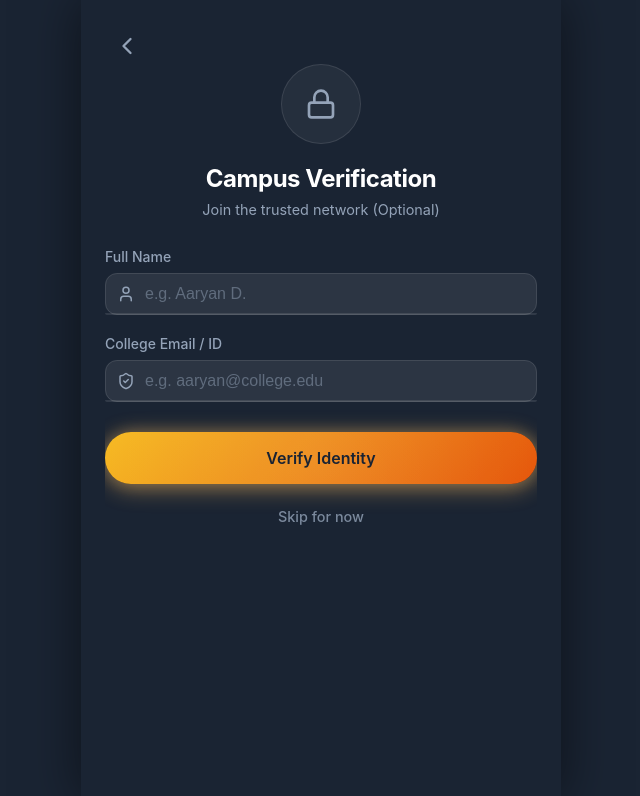
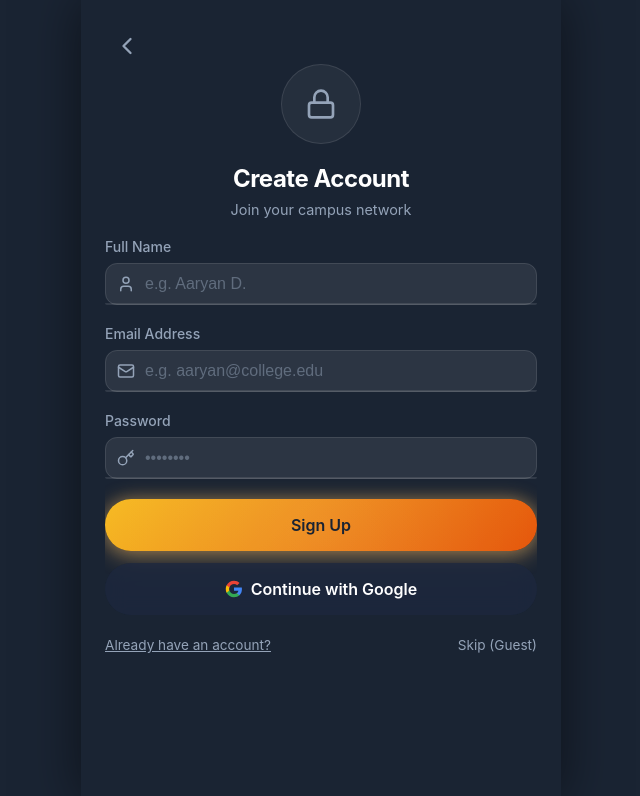
Before and after one commit to aaryandhamankar/orbit, a React (Vite) app: page / in a window 1280 px wide. Both pictures are taken after a click on the button "Get Started". Shown: the top 796 px of the page, without its empty margins (319-959 px from the left). Built offline with nearby package versions, Linux system fonts and the light colour scheme.

Commit message:
Add Firebase dependencies and update Onboarding for auth

```diff
--- a/package.json
+++ b/package.json
@@ -13,6 +13,7 @@
     "deploy": "gh-pages -d dist"
   },
   "dependencies": {
+    "firebase": "^12.8.0",
     "framer-motion": "^12.25.0",
     "lucide-react": "^0.562.0",
     "react": "^19.2.0",
--- /dev/null
+++ b/src/firebase.js
@@ -0,0 +1,23 @@
+import { initializeApp } from "firebase/app";
+import { getAnalytics } from "firebase/analytics";
+import { getAuth } from "firebase/auth";
+import { getFirestore } from "firebase/firestore";
+
+// Your web app's Firebase configuration
+const firebaseConfig = {
+    apiKey: "AIzaSyCPy6qORSX9b-ZCt-7aSmEGQOpYe-7Wryg",
+    authDomain: "orbit-1501.firebaseapp.com",
+    projectId: "orbit-1501",
+    storageBucket: "orbit-1501.firebasestorage.app",
+    messagingSenderId: "301538395015",
+    appId: "1:301538395015:web:718b6c413400b2cb1b0922",
+    measurementId: "G-J8X74CNGNV"
+};
+
+// Initialize Firebase
+const app = initializeApp(firebaseConfig);
+const analytics = getAnalytics(app);
+const auth = getAuth(app);
+const db = getFirestore(app);
+
+export { app, analytics, auth, db };
--- a/src/screens/Onboarding.jsx
+++ b/src/screens/Onboarding.jsx
@@ -1,10 +1,19 @@
 import { useState, useEffect } from 'react';
 import { motion, AnimatePresence, useMotionValue, animate, useTransform } from 'framer-motion';
-import { ChevronRight, ChevronLeft, ShieldCheck, MapPin, Clock, Car, User, Users, Lock, Sun, Moon } from 'lucide-react';
+import { ChevronRight, ChevronLeft, ShieldCheck, MapPin, Clock, Car, User, Users, Lock, Sun, Moon, Mail, Key } from 'lucide-react';
 import Button from '../components/Button';
 import { playClickSound } from '../utils/sound';
 import Input from '../components/Input';
 import Select from '../components/Select';
+import { auth } from '../firebase';
+import {
+    signInWithPopup,
+    GoogleAuthProvider,
+    signInAnonymously,
+    createUserWithEmailAndPassword,
+    signInWithEmailAndPassword,
+    updateProfile
+} from 'firebase/auth';
 
 // Defined outside to prevent re-renders losing focus
 const Step1_Welcome = ({ nextStep, toggleTheme, currentTheme }) => {
@@ -266,9 +275,11 @@ const Step1_Welcome = ({ nextStep, toggleTheme, currentTheme }) => {
 
 const Step2_Verification = ({ nextStep, prevStep, formData, updateFormData }) => {
     const [status, setStatus] = useState('idle'); // idle, verifying, success
+    const [isSignUp, setIsSignUp] = useState(true);
+    const [password, setPassword] = useState('');
+    const [error, setError] = useState('');
 
-    const handleVerify = () => {
-        if (!formData.name || !formData.collegeId) return;
+    const runSuccessAnimation = () => {
         setStatus('verifying');
         setTimeout(() => {
             setStatus('success');
@@ -278,8 +289,58 @@ const Step2_Verification = ({ nextStep, prevStep, formData, updateFormData }) =>
         }, 2000);
     };
 
-    const handleSkip = () => {
-        nextStep();
+    const handleEmailAuth = async () => {
+        if (!formData.collegeId || !password || (isSignUp && !formData.name)) {
+            setError("Please fill in all fields.");
+            return;
+        }
+        setError('');
+
+        try {
+            if (isSignUp) {
+                const userCredential = await createUserWithEmailAndPassword(auth, formData.collegeId, password);
+                await updateProfile(userCredential.user, { displayName: formData.name });
+            } else {
+                const userCredential = await signInWithEmailAndPassword(auth, formData.collegeId, password);
+                // Update local form data with fetched name if available
+                if (userCredential.user.displayName) {
+                    updateFormData('name', userCredential.user.displayName);
+                }
+            }
+            runSuccessAnimation();
+        } catch (err) {
+            console.error("Auth Error:", err);
+            setError(err.message.replace("Firebase: ", ""));
+        }
+    };
+
+    const handleGoogleSignIn = async () => {
+        setError('');
+        try {
+            const provider = new GoogleAuthProvider();
+            const result = await signInWithPopup(auth, provider);
+            const user = result.user;
+
+            updateFormData('name', user.displayName || '');
+            updateFormData('collegeId', user.email || '');
+            runSuccessAnimation();
+        } catch (err) {
+            console.error("Google Auth Error:", err);
+            setError(err.message.replace("Firebase: ", ""));
+        }
+    };
+
+    const handleAnonymousSignIn = async () => {
+        setError('');
+        try {
+            await signInAnonymously(auth);
+            updateFormData('name', 'Guest Student');
+            updateFormData('collegeId', 'guest@campus.edu'); // Placeholder
+            runSuccessAnimation();
+        } catch (err) {
+            console.error("Anon Auth Error:", err);
+            setError("Could not sign in anonymously.");
+        }
     };
 
     return (
@@ -301,7 +362,7 @@ const Step2_Verification = ({ nextStep, prevStep, formData, updateFormData }) =>
                 <ChevronLeft size={28} />
             </button>
 
-            <div style={{ marginBottom: '30px', textAlign: 'center' }}>
+            <div style={{ marginBottom: '20px', textAlign: 'center' }}>
                 <div style={{
                     width: '80px', height: '80px',
                     margin: '0 auto 20px auto',
@@ -365,14 +426,22 @@ const Step2_Verification = ({ nextStep, prevStep, formData, updateFormData }) =>
                     </AnimatePresence>
                 </div>
 
-                <h2>{status === 'success' ? 'Verified!' : 'Campus Verification'}</h2>
+                <h2>{status === 'success' ? 'Verified!' : (isSignUp ? 'Create Account' : 'Welcome Back')}</h2>
                 <p style={{ color: 'var(--color-text-secondary)', marginTop: '8px', fontSize: '0.9rem' }}>
-                    {status === 'verifying' ? 'Verifying credentials...' : 'Join the trusted network (Optional)'}
+                    {status === 'verifying' ? 'Verifying credentials...' : 'Join your campus network'}
                 </p>
             </div>
 
             {status === 'idle' && (
-                <div style={{ marginBottom: '30px' }}>
+                <div style={{ marginBottom: '20px' }}>
+                    <AnimatePresence mode="wait">
+                        {isSignUp && (
+                            <motion.div
+                                key="name-input"
+                                initial={{ opacity: 0, height: 0 }}
+                                animate={{ opacity: 1, height: 'auto' }}
+                                exit={{ opacity: 0, height: 0 }}
+                            >
                                 <Input
                                     label="Full Name"
                                     placeholder="e.g. Aaryan D."
@@ -380,38 +449,98 @@ const Step2_Verification = ({ nextStep, prevStep, formData, updateFormData }) =>
                                     value={formData.name}
                                     onChange={(e) => updateFormData('name', e.target.value)}
                                 />
+                            </motion.div>
+                        )}
+                    </AnimatePresence>
+
                     <Input
-                        label="College Email / ID"
+                        label="Email Address"
                         placeholder="e.g. aaryan@college.edu"
-                        icon={ShieldCheck}
-                        value={formData.collegeId}
+                        icon={Mail}
+                        value={formData.collegeId} // Using collegeId as email field for compatibility
                         onChange={(e) => updateFormData('collegeId', e.target.value)}
                     />
+
+                    <Input
+                        label="Password"
+                        placeholder="••••••••"
+                        icon={Key}
+                        type="password"
+                        value={password}
+                        onChange={(e) => setPassword(e.target.value)}
+                    />
+
+                    {error && (
+                        <motion.p
+                            initial={{ opacity: 0 }}
+                            animate={{ opacity: 1 }}
+                            style={{ color: '#ff4d4d', fontSize: '0.85rem', marginTop: '10px', textAlign: 'center' }}
+                        >
+                            {error}
+                        </motion.p>
+                    )}
                 </div>
             )}
 
             <div style={{ display: 'flex', flexDirection: 'column', gap: '12px' }}>
                 <Button
-                    onClick={handleVerify}
+                    onClick={handleEmailAuth}
                     variant="primary"
-                    disabled={status !== 'idle' || !formData.name || !formData.collegeId}
+                    disabled={status !== 'idle'}
                 >
-                    {status === 'idle' ? 'Verify Identity' : (status === 'verifying' ? 'Verifying...' : 'Verified')}
+                    {status === 'idle' ? (isSignUp ? 'Sign Up' : 'Sign In') : (status === 'verifying' ? 'Verifying...' : 'Verified')}
                 </Button>
 
                 {status === 'idle' && (
+                    <>
+                        <Button
+                            onClick={handleGoogleSignIn}
+                            variant="secondary"
+                            style={{ background: 'var(--color-bg-card)', border: '1px solid var(--glass-border)' }}
+                        >
+                            <span style={{ display: 'flex', alignItems: 'center', justifyContent: 'center', gap: '8px' }}>
+                                <svg width="18" height="18" viewBox="0 0 24 24">
+                                    <path d="M22.56 12.25c0-.78-.07-1.53-.2-2.25H12v4.26h5.92c-.26 1.37-1.04 2.53-2.21 3.31v2.77h3.57c2.08-1.92 3.28-4.74 3.28-8.09z" fill="#4285F4" />
+                                    <path d="M12 23c2.97 0 5.46-.98 7.28-2.66l-3.57-2.77c-.98.66-2.23 1.06-3.71 1.06-2.86 0-5.29-1.93-6.16-4.53H2.18v2.84C3.99 20.53 7.7 23 12 23z" fill="#34A853" />
+                                    <path d="M5.84 14.09c-.22-.66-.35-1.36-.35-2.09s.13-1.43.35-2.09V7.07H2.18C1.43 8.55 1 10.22 1 12s.43 3.45 1.18 4.93l2.85-2.24-8.81z" fill="#FBBC05" />
+                                    <path d="M12 5.38c1.62 0 3.06.56 4.21 1.64l3.15-3.15C17.45 2.09 14.97 1 12 1 7.7 1 3.99 3.47 2.18 7.07l3.66 2.84c.87-2.6 3.3-4.53 6.16-4.53z" fill="#EA4335" />
+                                </svg>
+                                Continue with Google
+                            </span>
+                        </Button>
+
+                        <div style={{ display: 'flex', justifyContent: 'space-between', alignItems: 'center', marginTop: '10px' }}>
                             <button
-                        onClick={handleSkip}
+                                onClick={() => {
+                                    setIsSignUp(!isSignUp);
+                                    setError('');
+                                }}
                                 style={{
-                            padding: '12px',
+                                    background: 'none',
+                                    border: 'none',
                                     color: 'var(--color-text-secondary)',
-                            fontWeight: '500',
-                            fontSize: '0.9rem',
-                            opacity: 0.8
+                                    cursor: 'pointer',
+                                    fontSize: '0.85rem',
+                                    textDecoration: 'underline'
                                 }}
                             >
-                        Skip for now
+                                {isSignUp ? "Already have an account?" : "Need an account?"}
                             </button>
+
+                            <button
+                                onClick={handleAnonymousSignIn}
+                                style={{
+                                    background: 'none',
+                                    border: 'none',
+                                    color: 'var(--color-text-secondary)',
+                                    cursor: 'pointer',
+                                    fontSize: '0.85rem'
+                                }}
+                            >
+                                Skip (Guest)
+                            </button>
+                        </div>
+                    </>
                 )}
             </div>
         </div>
```
Also changed, not shown: 1 other file (tests, documents, lock files or other folders). Lines whose indentation alone changed are shown as unchanged.
